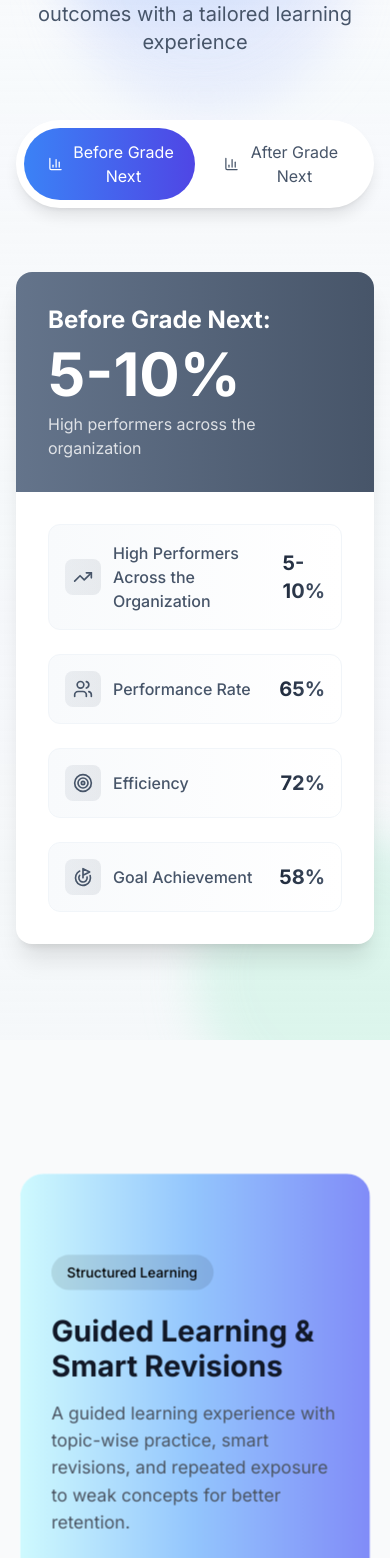
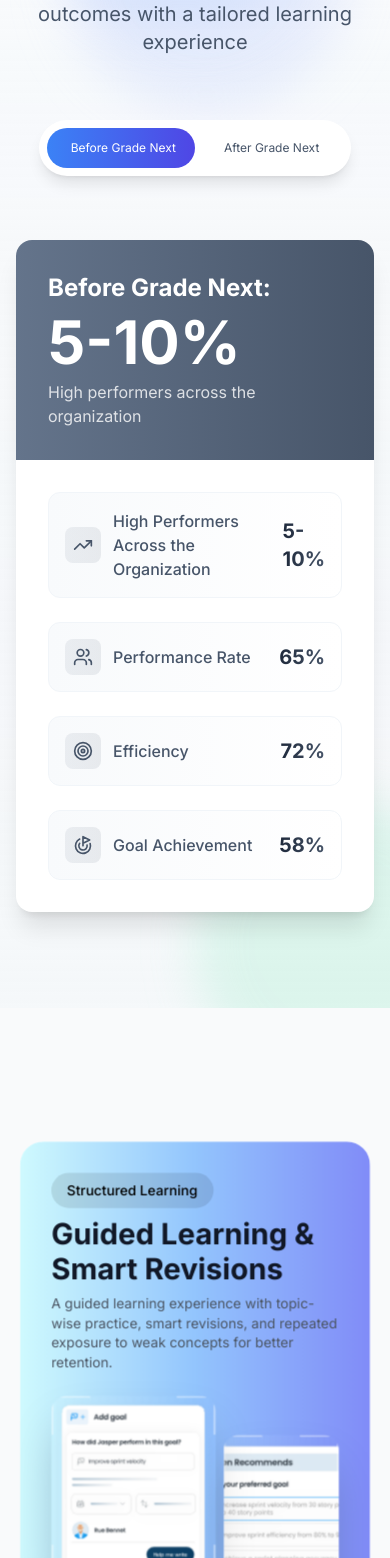
Before and after one commit to Aryan3007/edtech-freelancing-, a Next.js app: page / in a window 390 px wide. Shown: the part 1190-2748 px from the top of the page. Built offline with nearby package versions, Linux system fonts and the light colour scheme.

Commit message:
fixing ui

```diff
--- a/src/components/StickyScroll.tsx
+++ b/src/components/StickyScroll.tsx
@@ -89,18 +89,18 @@
               <div className="relative bg-white rounded-3xl h-full overflow-hidden">
                 <div className={`absolute inset-0 bg-gradient-to-r ${section.gradient}`} />
 
-                <div className="relative grid grid-cols-1 md:grid-cols-2 gap-8 p-8 md:p-12 h-full">
+                <div className="relative grid grid-cols-1 md:grid-cols-2 gap-6 lg:gap-20 p-8 md:p-12 h-full">
                   {/* Left Content */}
                   <div className="flex flex-col justify-center">
                     <span
-                      className={`inline-block px-4 py-2 rounded-full ${section.tagColor} text-sm font-medium mb-6 w-fit`}
+                      className={`inline-block px-4 py-2 rounded-full ${section.tagColor} text-sm font-medium mb-2 lg:mb-6 w-fit`}
                     >
                       {section.tag}
                     </span>
 
-                    <h2 className="text-3xl md:text-4xl font-bold text-gray-900 mb-4">{section.title}</h2>
+                    <h2 className="text-3xl md:text-4xl font-bold text-gray-900 mb-2 lg:mb-4">{section.title}</h2>
 
-                    <p className="text-gray-600 text-lg">{section.description}</p>
+                    <p className="text-gray-600 text-sm lg:text-lg">{section.description}</p>
                   </div>
 
                   {/* Right Content - Images */}
@@ -113,7 +113,7 @@
                         type: "spring",
                         stiffness: 100,
                       }}
-                      className="relative w-full h-4/5 rounded-2xl"
+                      className="relative w-full h-96 lg:h-4/5 rounded-2xl"
                       style={{
                         transformStyle: "preserve-3d",
                         perspective: "1000px",
@@ -162,7 +162,7 @@
                               width={image.width}
                               height={image.height}
                               alt=""
-                              className="w-full h-72 object-cover"
+                              className="w-full h-48 lg:h-80 object-cover"
                             />
                           </div>
                         </motion.div>
--- a/src/components/VerticalAccordion.tsx
+++ b/src/components/VerticalAccordion.tsx
@@ -96,7 +96,7 @@
             key={item.id}
             className={`group flex flex-col items-center justify-center
             ${activeItem === item.id
-                ? "lg:w-[800px] h-[400px] md:h-[500px] lg:h-[600px]"
+                ? "lg:w-[800px] h-[550px] md:h-[500px] lg:h-[600px]"
                 : "lg:w-32 h-24 md:h-28 lg:h-[600px]"
               }
             w-full rounded-2xl lg:rounded-3xl duration-500 transition-all relative overflow-hidden ${item.color}
@@ -144,7 +144,7 @@
               `}
               >
                 <p
-                  className={`text-base lg:text-lg font-medium mb-4 lg:mb-6 ${item.textColor}
+                  className={`text-base lg:text-lg font-medium my-4 lg:mb-6 ${item.textColor}
                 ${activeItem === item.id ? "block" : "hidden"}`}
                 >
                   {item.description}
--- a/src/components/mesh-stats.tsx
+++ b/src/components/mesh-stats.tsx
@@ -55,7 +55,7 @@
           >
             <Sparkles className="h-6 w-6 text-blue-500" />
             <h2 className="text-4xl md:text-5xl font-bold bg-clip-text text-transparent bg-gradient-to-r from-blue-600 to-indigo-600">
-            Transform Learning, Maximize Success
+              Transform Learning, Maximize Success
             </h2>
             <Sparkles className="h-6 w-6 text-blue-500" />
           </motion.div>
@@ -66,8 +66,8 @@
             transition={{ duration: 0.6, delay: 0.2 }}
             className="text-xl text-slate-600 max-w-3xl mx-auto"
           >
-Enhance performance, boost engagement, and drive better outcomes with a tailored learning
-experience          </motion.p>
+            Enhance performance, boost engagement, and drive better outcomes with a tailored learning
+            experience          </motion.p>
         </div>
 
         {/* Toggle Button */}
@@ -88,20 +88,18 @@
               />
               <button
                 onClick={() => setActiveState("before")}
-                className={`relative px-6 py-3 rounded-full flex items-center gap-2 transition-colors ${
-                  activeState === "before" ? "text-white" : "text-slate-600 hover:text-slate-900"
-                }`}
+                className={`relative px-6 py-3 lg:text-base text-xs rounded-full flex items-center gap-2 transition-colors ${activeState === "before" ? "text-white" : "text-slate-600 hover:text-slate-900"
+                  }`}
               >
-                <BarChart3 className="h-5 w-5" />
+                <BarChart3 className="h-5 lg:flex hidden w-5" />
                 Before Grade Next
               </button>
               <button
                 onClick={() => setActiveState("after")}
-                className={`relative px-6 py-3 rounded-full flex items-center gap-2 transition-colors ${
-                  activeState === "after" ? "text-white" : "text-slate-600 hover:text-slate-900"
-                }`}
+                className={`relative px-6 py-3 rounded-full lg:text-base text-xs flex items-center gap-2 transition-colors ${activeState === "after" ? "text-white" : "text-slate-600 hover:text-slate-900"
+                  }`}
               >
-                <BarChart3 className="h-5 w-5" />
+                <BarChart3 className="h-5 lg:flex hidden w-5" />
                 After Grade Next
               </button>
             </div>
```
